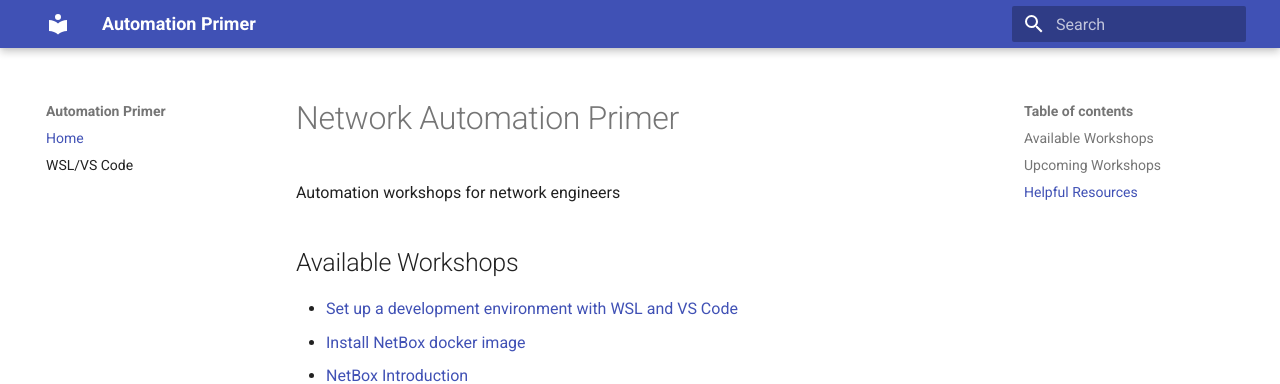
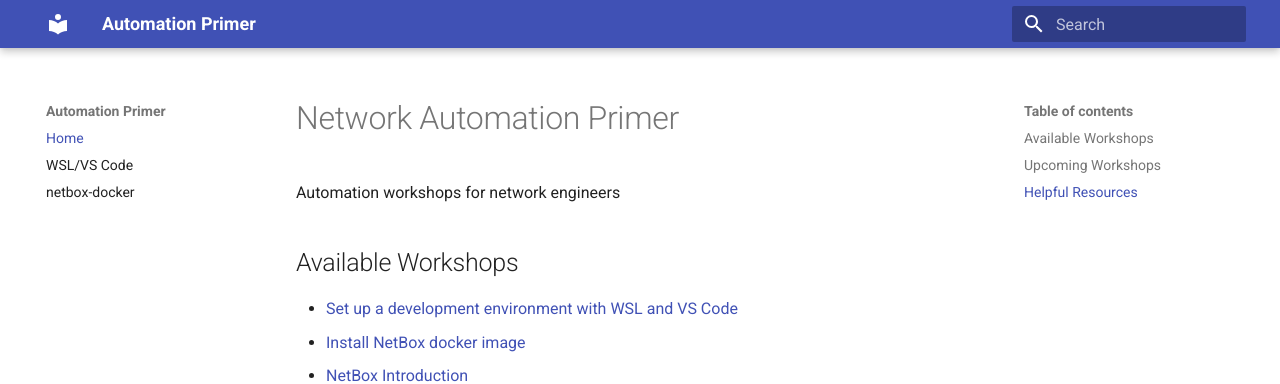
Before and after one commit to joshgilby/automationprimer, an MkDocs documentation site: the page built from docs/index.md, in a window 1280 px wide. Shown: the top 384 px of the page. Built offline with MkDocs 1.6.1 and Material for MkDocs 9.7.7, drawn with Linux system fonts in a browser that asks for light colours.

Commit message:
publishing netbox-docker lab

```diff
--- a/mkdocs.yml
+++ b/mkdocs.yml
@@ -2,6 +2,7 @@
 nav:
   - Home: index.md
   - WSL/VS Code: wsl_vscode.md
+  - netbox-docker: netbox_docker.md
 
 theme:
   name: material
```
